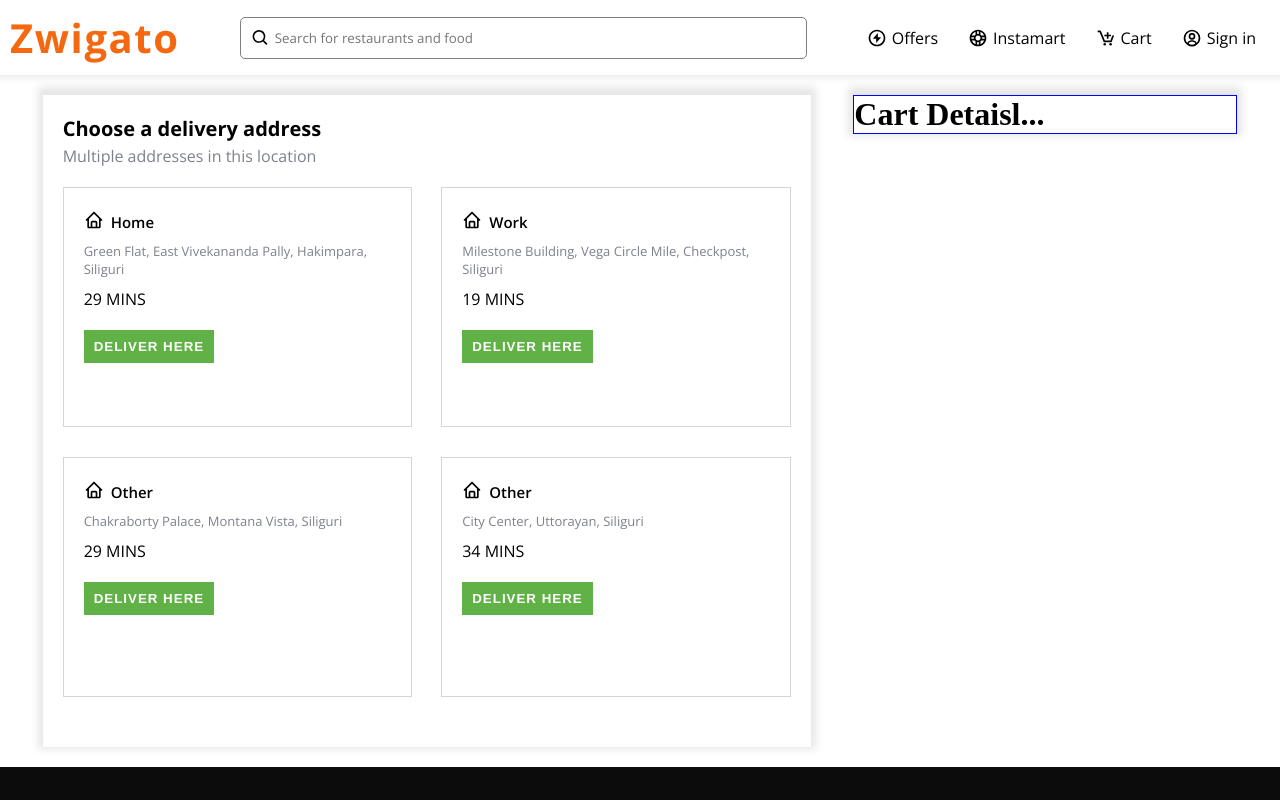
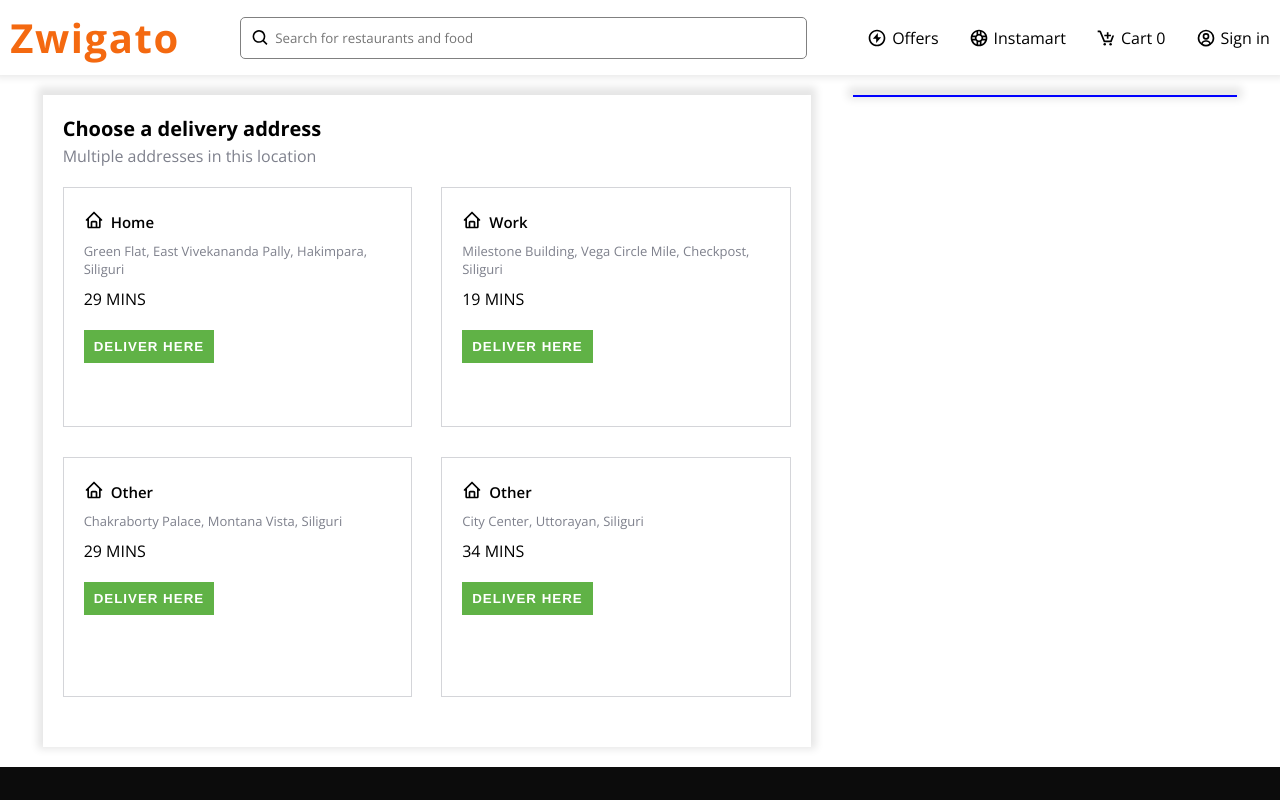
Before and after one commit to saha007subham/zwigato-app, a React (Vite) app: page /cart in a window 1280 px wide. Shown: the top 800 px of the page. Built offline with nearby package versions, Linux system fonts and the light colour scheme; a web font is replaced by a local one.

Commit message:
added cart functionalities

```diff
--- a/src/components/CartDetails/CartDetails.jsx
+++ b/src/components/CartDetails/CartDetails.jsx
@@ -1,7 +1,16 @@
+import { useSelector } from "react-redux";
+
 const CartDetails = () => {
+  const cartItems = useSelector((store) => store.cart.items);
+  console.log("Cart->", cartItems);
   return (
     <div>
-      <h1>Cart Detaisl...</h1>
+      {cartItems.map((item) => {
+        {
+          console.log(item.name);
+        }
+        return <p>{item.name}</p>;
+      })}
     </div>
   );
 };
--- a/src/components/FoodItems/FoodItems.jsx
+++ b/src/components/FoodItems/FoodItems.jsx
@@ -1,7 +1,17 @@
 import "./FoodItems.css";
 import { BiRupee } from "react-icons/bi";
+import { addItems } from "../../redux/cartSlice";
+import { useDispatch } from "react-redux";
 
 const FoodItems = ({ name, price, url }) => {
+  const dispatch = useDispatch();
+
+  const handleAddItem = (name, price) => {
+    const foodItems = { name, price };
+    console.log(foodItems);
+    dispatch(addItems(foodItems));
+  };
+
   return (
     <>
       <div className="food__menu">
@@ -16,7 +26,12 @@
         <div className="addItems">
           <button className="addItem_button">-</button>
           <p style={{ margin: "0 15px 0 15px", fontSize: "15px" }}>0</p>
-          <button className="addItem_button">+</button>
+          <button
+            className="addItem_button"
+            onClick={() => handleAddItem(name, price)}
+          >
+            +
+          </button>
         </div>
       </div>
       <div>
--- a/src/components/Header/Header.css
+++ b/src/components/Header/Header.css
@@ -26,6 +26,7 @@
     gap: 60px;
     align-items: center;
     box-shadow: 0px -3px 8px 5px rgba(0,0,0,0.1);
+    justify-content: space-evenly;
   }
 
   .header__icons {
--- a/src/components/Header/Header.jsx
+++ b/src/components/Header/Header.jsx
@@ -7,8 +7,11 @@
 import { BiBuoy } from "react-icons/bi";
 import { BiCartAdd } from "react-icons/bi";
 import { BiUserCircle } from "react-icons/bi";
+import { useSelector } from "react-redux";
 
 const Header = () => {
+  const cartItems = useSelector((store) => store.cart.items);
+  console.log(cartItems);
   return (
     <div className="header__main-div">
       <Link to="/" style={{ textDecoration: "none" }}>
@@ -36,7 +39,7 @@
           <Link to="/cart" className="link-tag">
             <li className="header__icons">
               <BiCartAdd size={20} />
-              Cart
+              Cart {cartItems.length}
             </li>
           </Link>
           <li className="header__icons">
--- a/src/pages/Body/Body.jsx
+++ b/src/pages/Body/Body.jsx
@@ -29,7 +29,7 @@
 
   // console.log(filteredRestro);
 
-  if (filteredRestro.length === 0) {
+  if (filteredRestro?.length === 0) {
     return <Shimmer />;
   }
 
```
